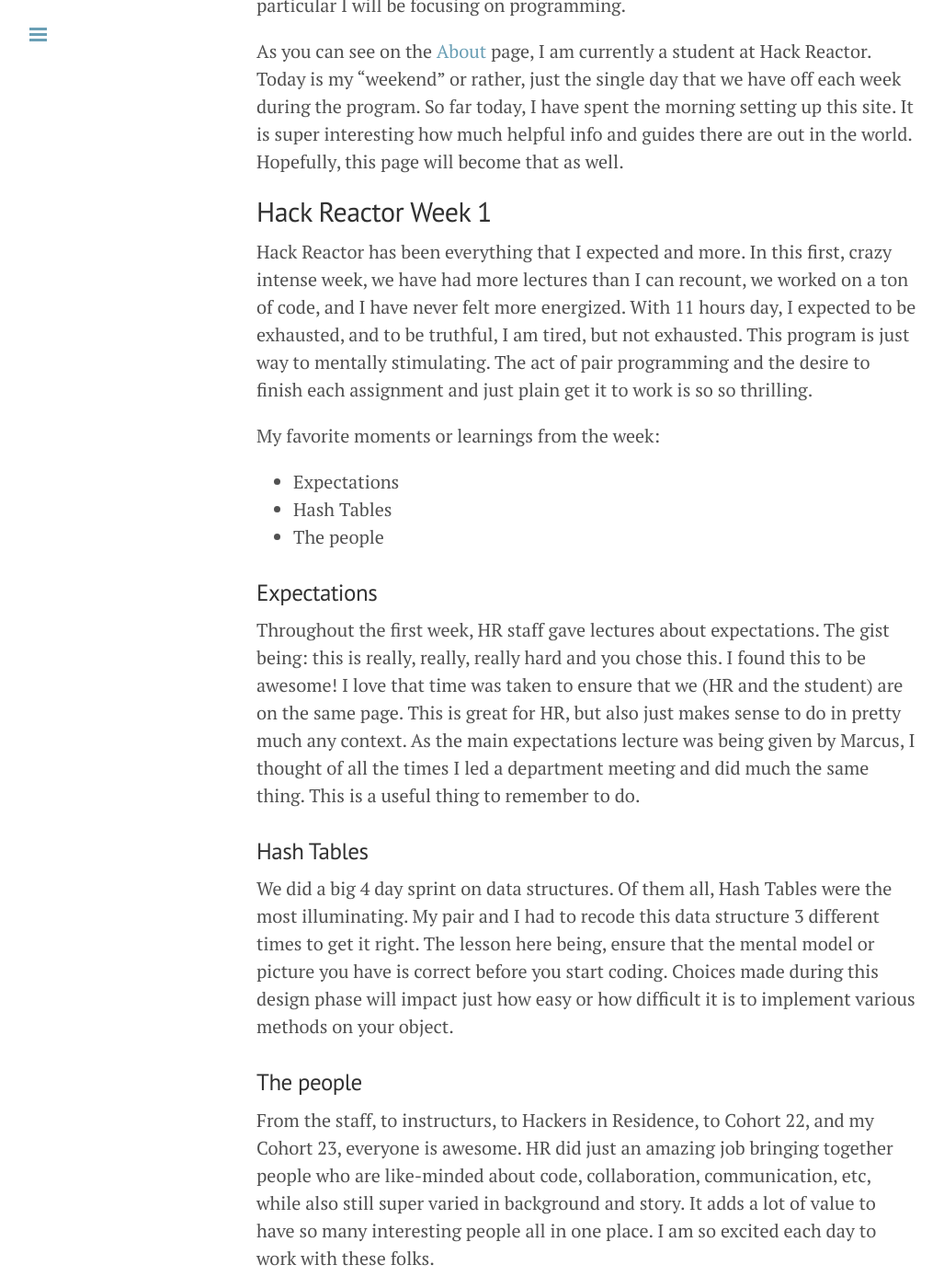
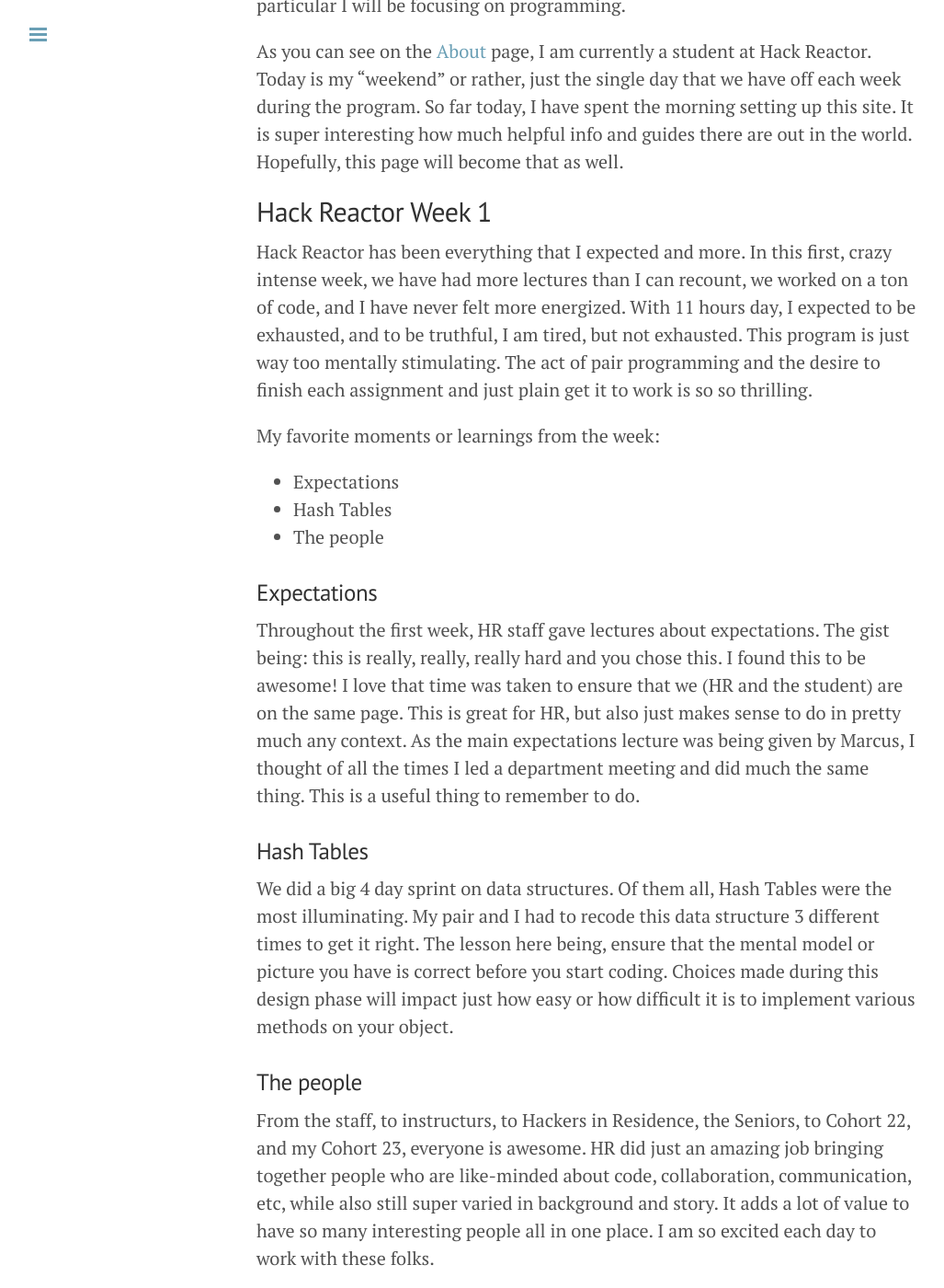
Before and after one commit to zdlopez/zdlopez.github.io, a Jekyll site: the page built from _posts/2014-12-14-first-post.md, in a window 1280 px wide and 1400 px high, scrolled down 271 px. Shown: the whole window at 92% size, without its empty margins (1-1028 px from the left). Built offline with Jekyll 4.4.1, drawn with Linux system fonts in a browser that asks for light colours; Markdown is read by kramdown in place of the engine named in the settings.

Commit message:
fixed typos

```diff
--- a/_posts/2014-12-14-first-post.md
+++ b/_posts/2014-12-14-first-post.md
@@ -9,7 +9,7 @@
 
 ## Hack Reactor Week 1
 
-Hack Reactor has been everything that I expected and more.  In this first, crazy intense week, we have had more lectures than I can recount, we worked on a ton of code, and I have never felt more energized.  With 11 hours day, I expected to be exhausted, and to be truthful, I am tired, but not exhausted.  This program is just way to mentally stimulating.  The act of pair programming and the desire to finish each assignment and just plain get it to work is so so thrilling.
+Hack Reactor has been everything that I expected and more.  In this first, crazy intense week, we have had more lectures than I can recount, we worked on a ton of code, and I have never felt more energized.  With 11 hours day, I expected to be exhausted, and to be truthful, I am tired, but not exhausted.  This program is just way too mentally stimulating.  The act of pair programming and the desire to finish each assignment and just plain get it to work is so so thrilling.
 
 My favorite moments or learnings from the week:
 
@@ -27,6 +27,6 @@
 
 ### The people
 
-From the staff, to instructurs, to Hackers in Residence, to Cohort 22, and my Cohort 23, everyone is awesome.  HR did just an amazing job bringing together people who are like-minded about code, collaboration, communication, etc, while also still super varied in background and story.  It adds a lot of value to have so many interesting people all in one place.  I am so excited each day to work with these folks.
+From the staff, to instructurs, to Hackers in Residence, the Seniors, to Cohort 22, and my Cohort 23, everyone is awesome.  HR did just an amazing job bringing together people who are like-minded about code, collaboration, communication, etc, while also still super varied in background and story.  It adds a lot of value to have so many interesting people all in one place.  I am so excited each day to work with these folks.
 
 On to the next week!
```
